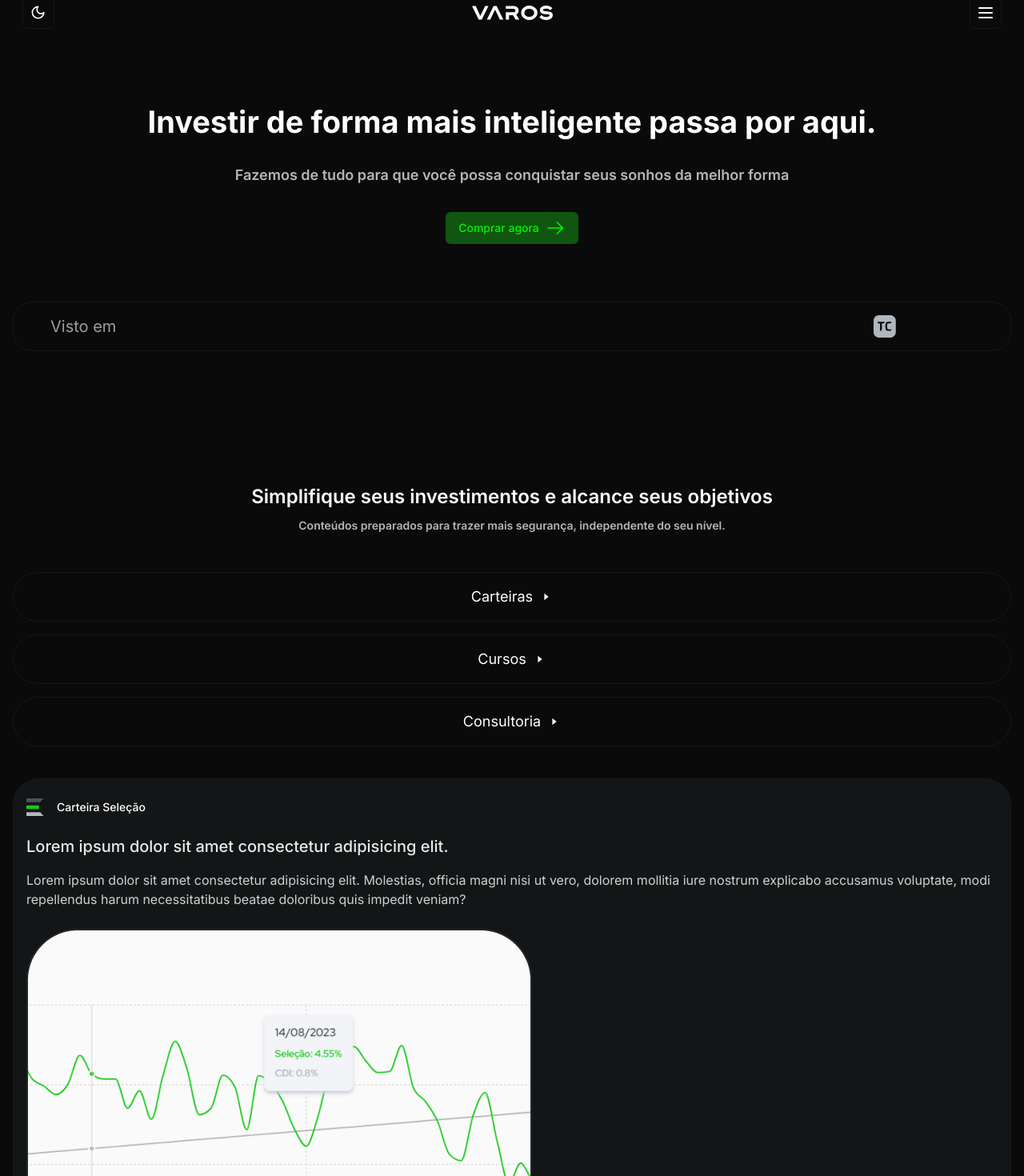
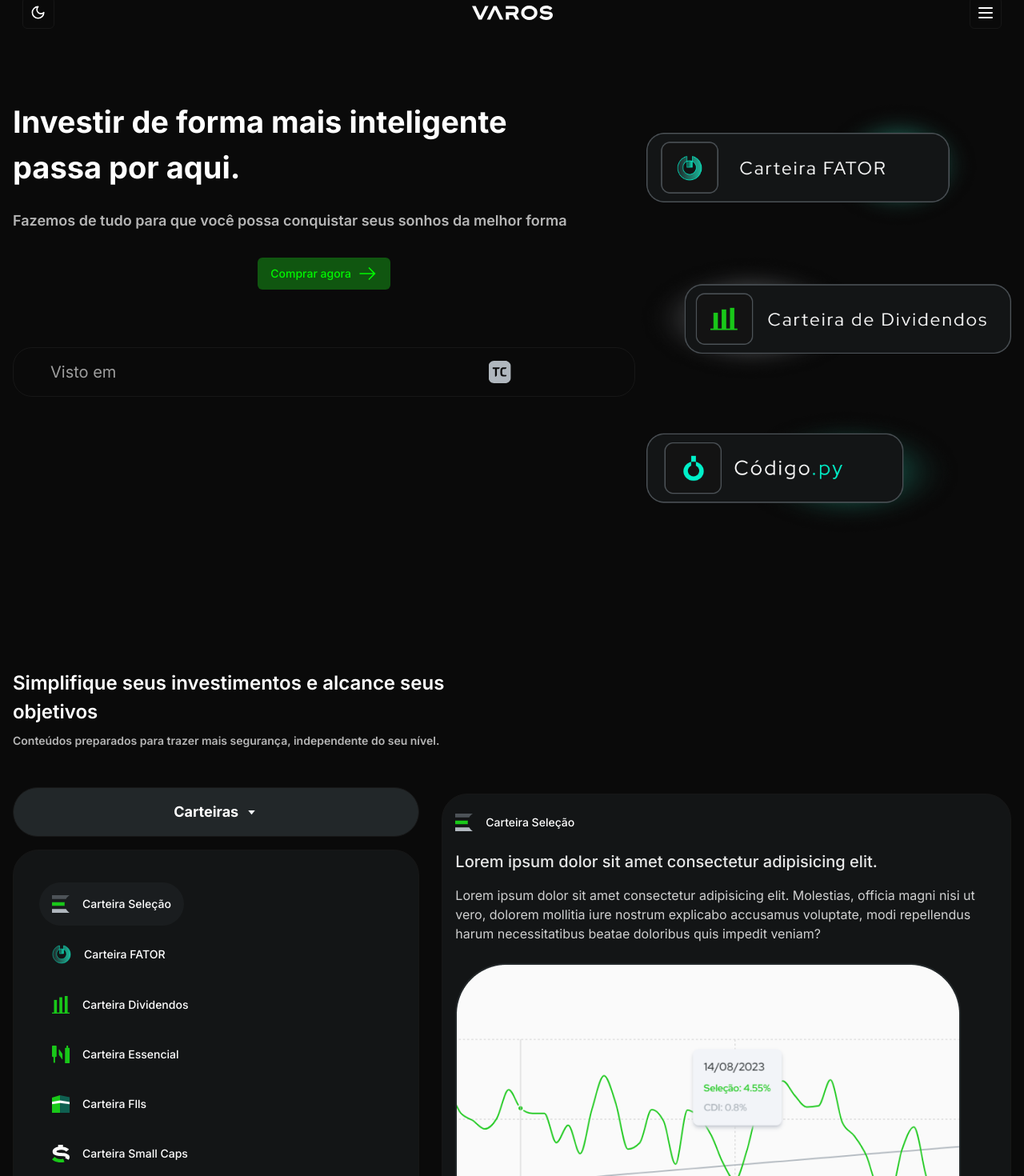
Before and after one commit to janderson22-creator/varos, a Next.js app: page / in a window 1280 px wide. Shown: the part 20-1490 px from the top of the page at 80% size. Built offline with nearby package versions, Linux system fonts and the light colour scheme.

Commit message:
feat: BuyNow season and SimpleInvest season tablet

```diff
--- a/app/page.tsx
+++ b/app/page.tsx
@@ -1,17 +1,22 @@
-"use client"
+"use client";
 import BuyNow from "@/components/ui/buy-season";
 import Didactics from "@/components/ui/didactics";
 import Footer from "@/components/ui/footer";
 import Form from "@/components/ui/form";
 import Men from "@/components/ui/men";
 import SimpleInvest from "@/components/ui/simple-invest-season";
-import WalletSelect from "@/components/ui/wallet-selection";
+import Cards from "../public/cards-Hero.png";
+import Image from "next/image";
 
 export default function Home() {
   return (
     <div>
-      <div className="mt-[72px]">
+      <div className="mt-[72px] md:flex px-4">
         <BuyNow />
+
+        <div className="hidden md:block">
+          <Image src={Cards} alt={"Cards-Hero"} width={550} />
+        </div>
       </div>
 
       <div className="mt-[164px]">
@@ -30,7 +35,7 @@
         <Form />
       </div>
 
-      <div className="px-4 mt-[184px] pb-[48px]">
+      <div className="mt-[184px] px-4 pb-[48px]">
         <Footer />
       </div>
     </div>
--- a/src/components/ui/buy-season.tsx
+++ b/src/components/ui/buy-season.tsx
@@ -23,14 +23,16 @@
   const images = [Brad, Ficon, Valor, Tc, Bm, Neofeed];
 
   return (
-    <div className="mx-4">
-      <h1 className="text-center text-[38px] font-bold">
-        Investir de forma mais inteligente passa por aqui.
-      </h1>
-      <p className="mt-[24px] text-center text-lg font-semibold opacity-70">
-        Fazemos de tudo para que você possa conquistar seus sonhos da melhor
-        forma
-      </p>
+    <div>
+      <div className="md:w-11/12">
+        <h1 className="text-center text-[38px] font-bold md:text-left">
+          Investir de forma mais inteligente passa por aqui.
+        </h1>
+        <p className="mt-[24px] text-center text-lg font-semibold opacity-70 md:text-left">
+          Fazemos de tudo para que você possa conquistar seus sonhos da melhor
+          forma
+        </p>
+      </div>
 
       <div className="mt-[32px] flex w-full justify-center">
         <Button
--- a/src/components/ui/option-selected.tsx
+++ b/src/components/ui/option-selected.tsx
@@ -33,7 +33,7 @@
         <div
           onClick={() => click(option)}
           className={cn(
-            "my-2 flex w-fit items-center gap-2 rounded-[32px] px-4 py-4",
+            "my-2 flex w-fit items-center gap-2 md:gap-4 rounded-[32px] px-4 py-4",
             option.name === optionSelected?.name && "bg-[#22272980]",
           )}
           key={key}
--- a/src/components/ui/simple-invest-season.tsx
+++ b/src/components/ui/simple-invest-season.tsx
@@ -14,7 +14,8 @@
 
 const SimpleInvest = () => {
   const walletSelectRef = useRef<HTMLDivElement>(null);
-  const [optionSelected, setOptionSelected] = useState<OptionsType>();
+  const [optionSelected, setOptionSelected] =
+    useState<OptionsType>("Carteiras");
   const [subOptionSelected, setSubOptionSelected] = useState<SubOptionsType>(
     wallets[0] as SubOptionsType,
   );
@@ -23,13 +24,9 @@
 
   const openOption = useCallback(
     (option: string) => {
-      if (option === optionSelected) {
-        return setOptionSelected(undefined);
-      }
-
       setOptionSelected(option as OptionsType);
     },
-    [optionSelected],
+    [],
   );
 
   const details = useMemo(() => {
@@ -58,15 +55,18 @@
 
   return (
     <div className="mx-4">
-      <h2 className="text-center text-[24px] font-semibold">
+      <div className="md:w-6/12">
+        <h2 className="text-center text-[24px] font-semibold md:text-left">
           Simplifique seus investimentos e alcance seus objetivos
         </h2>
-      <p className="mt-2 text-center text-sm font-semibold opacity-70">
+        <p className="mt-2 text-center text-sm font-semibold opacity-70 md:text-left">
           Conteúdos preparados para trazer mais segurança, independente do seu
           nível.
         </p>
+      </div>
 
-      <div>
+      <div className="flex flex-col md:flex-row md:gap-7">
+        <div className="md:w-5/12">
           {options.map((option, key) => (
             <div
               className="mb-4 first-of-type:mt-[48px] last-of-type:mb-0"
@@ -111,8 +111,9 @@
           ))}
         </div>
 
-      <div className="mt-10" ref={walletSelectRef}>
+        <div className="w-7/12 mt-10" ref={walletSelectRef}>
           <WalletSelect option={subOptionSelected} />
+        </div>
       </div>
     </div>
   );
--- a/src/components/ui/wallet-selection.tsx
+++ b/src/components/ui/wallet-selection.tsx
@@ -2,7 +2,6 @@
 import { cn } from "@/lib/utils";
 import Image from "next/image";
 import { useTheme } from "next-themes";
-import SelecaoIcon from "../../../public/svg/wallets/selecao.svg";
 import WalletSelectImg from "../../../public/wallet-select.png";
 import { SubOptionsType } from "./simple-invest-season";
 
```
Also changed, not shown: public/cards-Hero.png (added). Lines whose indentation alone changed are shown as unchanged.
